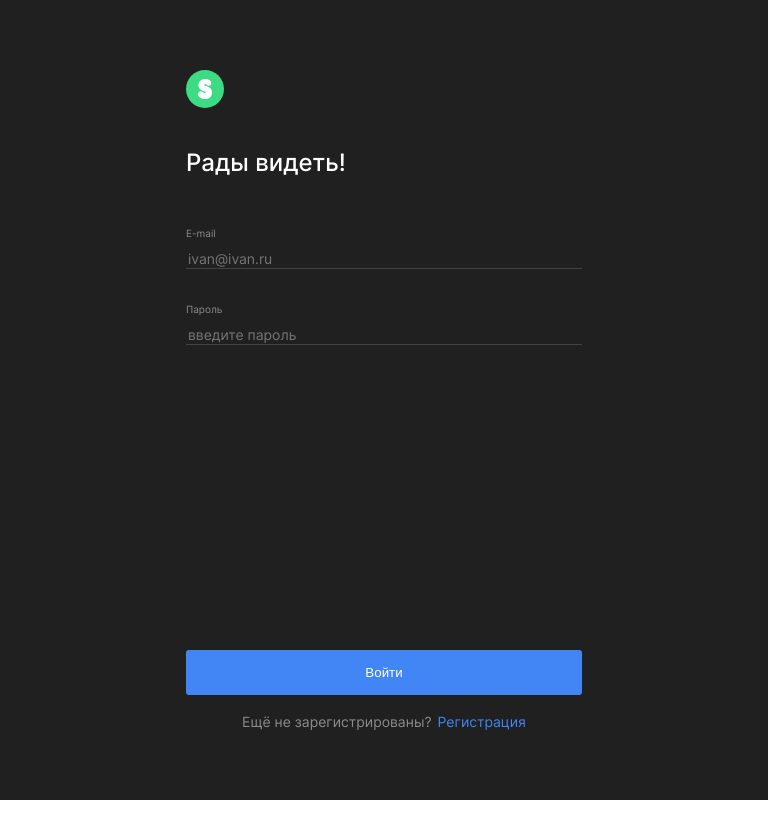
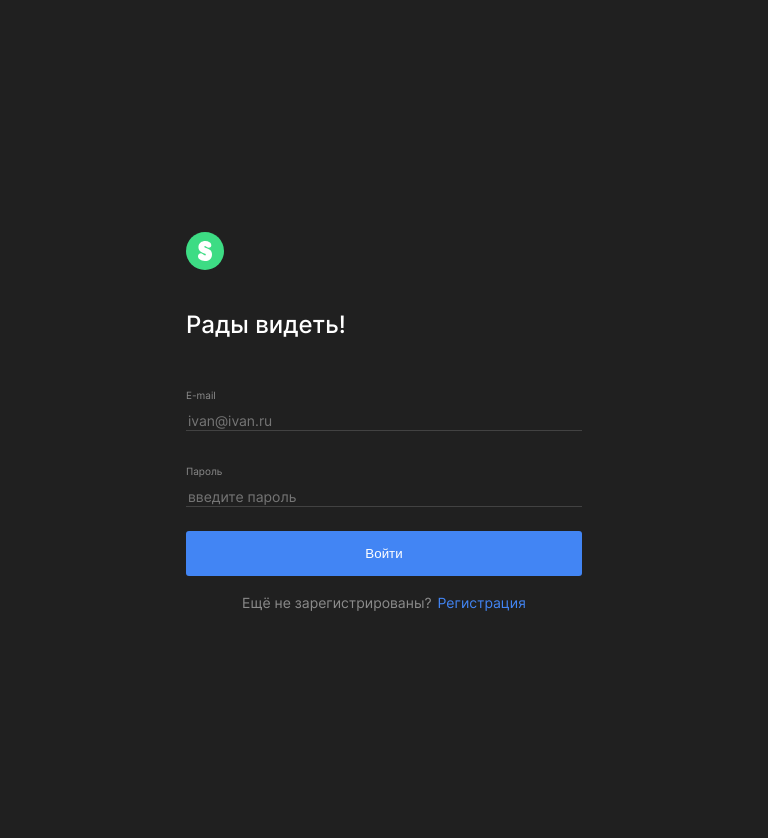
Before and after one commit to lamchik/movies-explorer-frontend, a React (Create React App) app in the folder diplom/: page /signin in a window 768 px wide. Shown: the top 838 px of the page. Before the commit the page ends 800 px from the top, so only its background shows below. Built offline with nearby package versions, Linux system fonts and the light colour scheme.

Commit message:
адаптив для регистрации и авторизации пофиксила

```diff
--- a/diplom/src/components/Register/Register.css
+++ b/diplom/src/components/Register/Register.css
@@ -148,3 +148,9 @@
     flex-direction: column;
   }
 }
+
+@media all and (min-width: 768px) and (max-width: 1267px) {
+  .entrance {
+    padding: 232px 0;
+  }
+}
```
